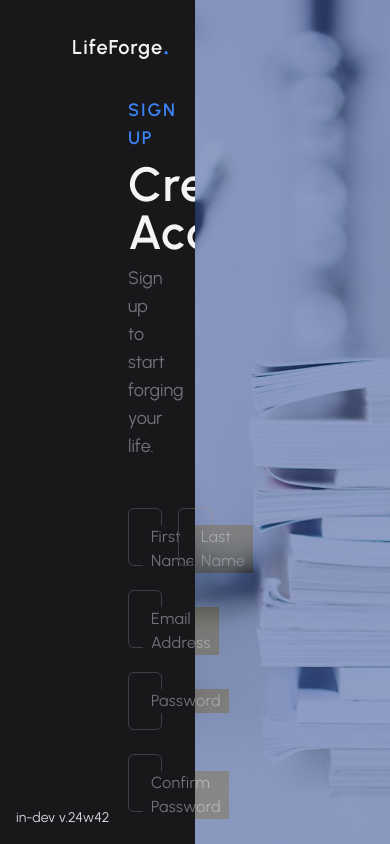
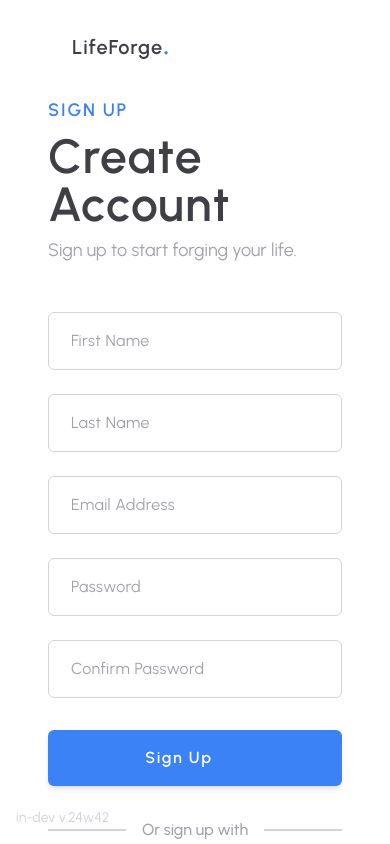
Before and after one commit to Jayme2002/sisaas, a Next.js app: page /auth/signup in a window 390 px wide. Built offline with nearby package versions, Linux system fonts and the light colour scheme; some icons are missing.

Commit message:
style: finished responsive design for auth pages

```diff
--- a/src/app/auth/layout.tsx
+++ b/src/app/auth/layout.tsx
@@ -5,8 +5,8 @@ import React from "react";
 
 function AuthLayout({ children }: { children: React.ReactNode }) {
   return (
-    <div className="w-full h-full flex dark">
-      <div className="w-1/2 h-full flex flex-col bg-white dark:bg-zinc-900 text-zinc-700 dark:text-zinc-100">
+    <>
+      <div className="w-full xl:w-1/2 flex flex-col">
         <header className="w-full p-8 flex items-center justify-between">
           <h1 className="text-xl flex items-center gap-2 font-semibold tracking-wider">
             <Icon icon="mdi:anvil" className="size-8 text-blue-500" />
@@ -15,18 +15,18 @@ function AuthLayout({ children }: { children: React.ReactNode }) {
             </span>
           </h1>
         </header>
-        <div className="flex-1 w-full flex justify-center flex-col px-32">
+        <div className="flex-1 w-full flex justify-center flex-col px-12 pb-8 sm:px-20 md:px-32">
           {children}
         </div>
       </div>
-      <div className="bg-blue-500 dark:bg-blue-900 w-1/2 h-full flex items-center justify-center">
+      <div className="bg-blue-500 xl:block hidden dark:bg-blue-900 w-1/2 h-full">
         <Image
           src={cover}
           alt="cover"
           className="w-full h-full object-cover opacity-70 dark:opacity-50"
         />
       </div>
-    </div>
+    </>
   );
 }
 
--- a/src/app/auth/login/page.tsx
+++ b/src/app/auth/login/page.tsx
@@ -70,7 +70,7 @@ function Login() {
         </span>
         <span className="block w-1/2 h-0.5 bg-zinc-300 dark:bg-zinc-600"></span>
       </div>
-      <div className="flex items-center justify-center gap-4 mt-8">
+      <div className="flex items-center justify-center flex-col sm:flex-row gap-3 sm:gap-4 mt-8">
         <button className="bg-zinc-100 dark:bg-zinc-800 shadow-sm w-full py-4 rounded-md  dark:hover:bg-zinc-700 font-semibold tracking-wider hover:bg-zinc-200 transition-all flex items-center justify-center gap-2">
           <Icon icon="uil:google" className="size-6" />
           Google
--- a/src/app/auth/signup/page.tsx
+++ b/src/app/auth/signup/page.tsx
@@ -41,7 +41,7 @@ function Login() {
       <p className="text-zinc-400 dark:text-zinc-500 mt-2 mb-6 text-lg">
         Sign up to start forging your life.
       </p>
-      <div className="flex items-center gap-4">
+      <div className="flex items-center flex-col sm:flex-row sm:gap-4">
         <Input
           id="first_name"
           name="first_name"
@@ -104,7 +104,7 @@ function Login() {
         </span>
         <span className="block w-1/2 h-0.5 bg-zinc-300 dark:bg-zinc-600"></span>
       </div>
-      <div className="flex items-center justify-center gap-4 mt-8">
+      <div className="flex items-center justify-center flex-col sm:flex-row gap-3 sm:gap-4 mt-8">
         <button className="bg-zinc-100 dark:bg-zinc-800 shadow-sm w-full py-4 rounded-md  dark:hover:bg-zinc-700 font-semibold tracking-wider hover:bg-zinc-200 transition-all flex items-center justify-center gap-2">
           <Icon icon="uil:google" className="size-6" />
           Google
```
